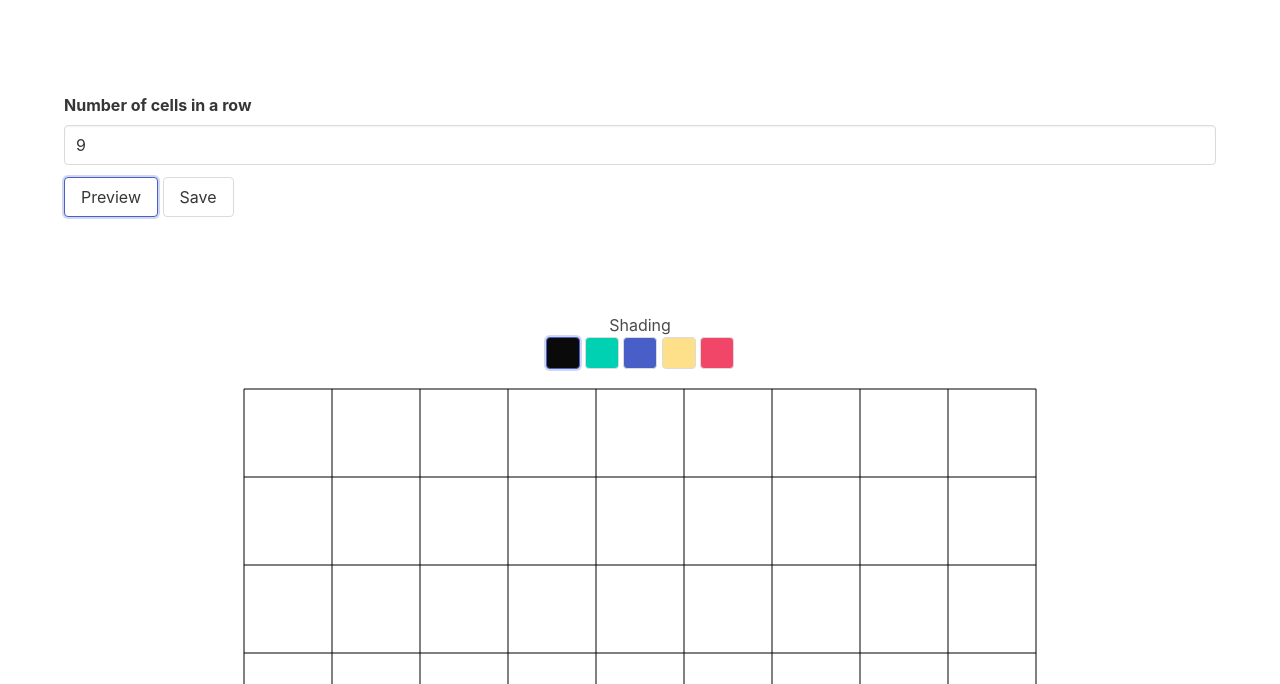
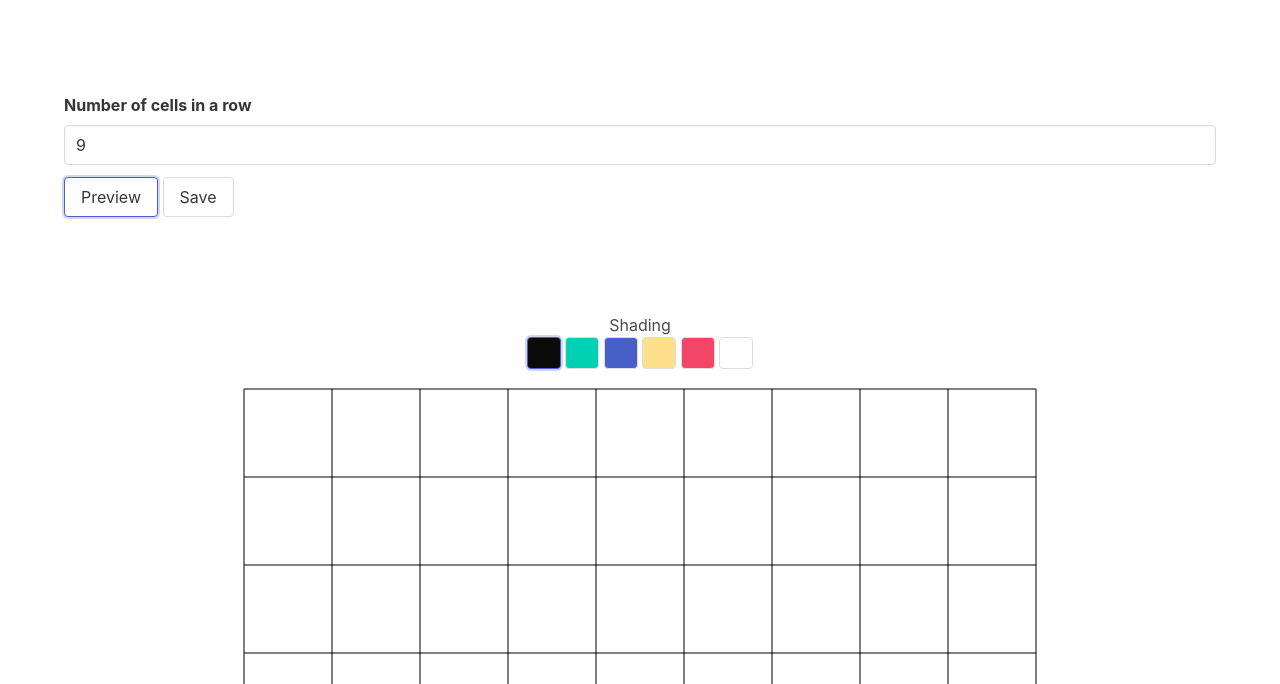
Before and after one commit to sean-dickinson/grid-maker, a plain HTML site: page dist/index.html in a window 1280 px wide. Both pictures are taken after a click on the button "Preview". Shown: the part 116-800 px from the top of the page. Drawn offline with nearby package versions, Linux system fonts and the light colour scheme.

Commit message:
(feat) added white color for erasing

```diff
--- a/dist/index.html
+++ b/dist/index.html
@@ -39,6 +39,7 @@
                 <button onclick="selectShade(this)" class="button has-background-link"></button>
                 <button onclick="selectShade(this)" class="button has-background-warning"></button>
                 <button onclick="selectShade(this)" class="button has-background-danger"></button>
+                <button onclick="selectShade(this)" class="button"></button>
             </div>
         </div>
         <div class="container has-text-centered">
```
